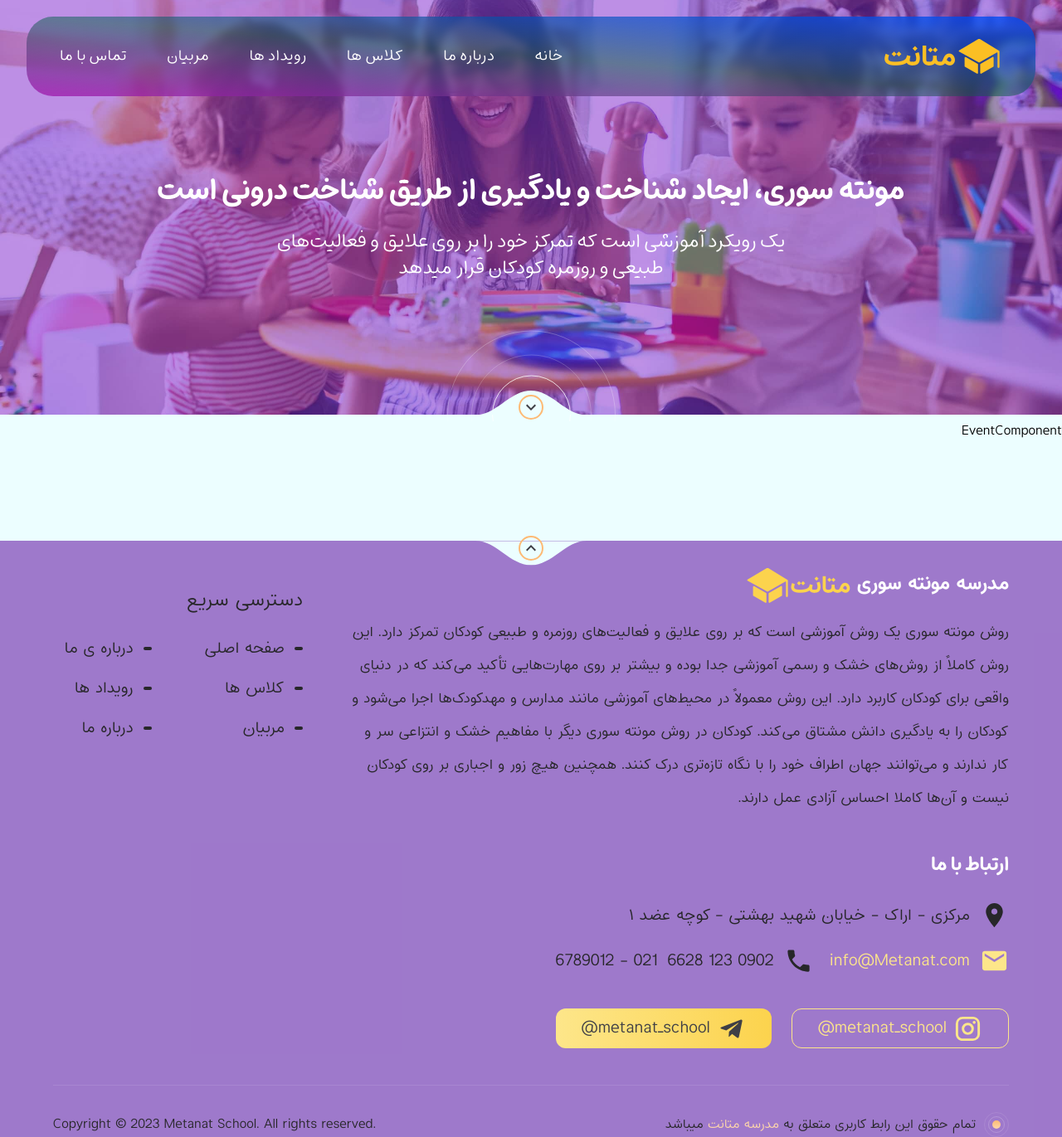
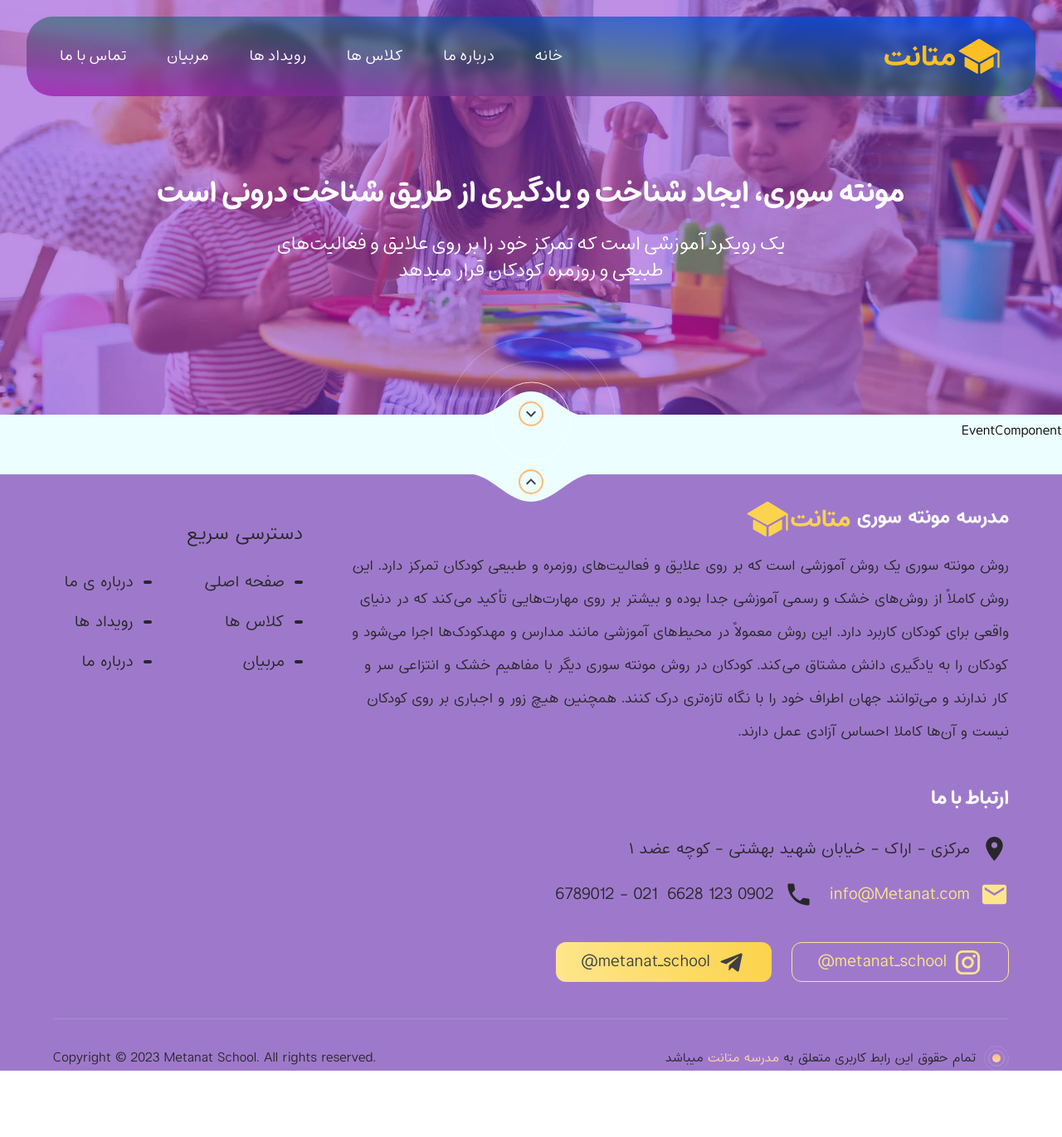
Before and after one commit to theotherali/metanatSchool, a React (Create React App) app: page /events in a window 1280 px wide. Shown: the whole page at 83% size. After the commit the page ends 1291 px from the top, so only its background shows below. Built offline with nearby package versions, Linux system fonts and the light colour scheme.

Commit message:
fix slider Header bug

```diff
--- a/src/components/contactUs/ContactUsComponent.js
+++ b/src/components/contactUs/ContactUsComponent.js
@@ -3,7 +3,7 @@ import React from 'react'
 function ContactUsComponent() {
   return (
     <div className="container">
-    <div className="flex-center text-zinc-700 flex-col my-10">
+    <div className="flex-center text-zinc-700 flex-col mt-10 mb-28">
       <h3 className="mb-3 xs:mb-8 lg:mb-10text-2xl lg:text-4xl font-MikhakWoff2one font-bold">
         در تماس باشیم
       </h3>
--- a/src/components/footer/Footer.js
+++ b/src/components/footer/Footer.js
@@ -10,13 +10,13 @@ import { Link } from "react-router-dom";
 
 function Footer() {
   return (
-    <footer className="relative bg-purple-800/60 mt-30">
+    <footer className="relative bg-purple-800/60 mt-10">
       <svg
         id="curve"
         viewBox="0 0 100 22"
         fill="#ecfeff"
         xmlns="http://www.w3.org/2000/svg"
-        className="absolute top-0 right-0 left-0 mx-auto hidden md:inline-block w-[134px] rotate-180"
+        className="absolute -top-[1px] right-0 left-0 mx-auto hidden md:inline-block w-[154px] rotate-180"
       >
         <path d="M50 0C69 0 81 22 100 22L0 22C18.75 22 31 0 50 0Z"></path>
       </svg>
--- a/src/components/slider/SlickSlider.js
+++ b/src/components/slider/SlickSlider.js
@@ -12,21 +12,28 @@ function SlickSlider() {
     dots: false,
     infinite: true,
     speed: 900,
+    autoplay: true,
+    autoplaySpeed: 4000,
     slidesToShow: 1,
     slidesToScroll: 1,
   };
 
   return (
+    <div className="relative">
     <Slider {...settings}>
       {sliderImages.map((img) => (
-        <div key={img.id} className="relative">
+        <div key={img.id} className="relative mt-16 md:mt-0">
           <div className="bg-purple-700/50 absolute w-full h-full"></div>
           <img
             src={img.src}
             alt="picHesder"
             className="h-60 xs:h-[400px] md:h-[500px] object-cover w-full"
           />
-          <div className="flex-center absolute top-8 xs:top-16 md:top-[40%] w-full">
+
+        </div>
+      ))}
+    </Slider>
+    <div className="flex-center absolute top-8 xs:top-16 md:top-[40%] w-full">
             <div className="font-MikhakWoff2one w-4/5 text-center text-white font-bold">
               <h2 className="text-xl/relaxed xs:text-2xl/relaxed sm:text-4xl/relaxed">
                 مونته‌ سوری، ایجاد شناخت و یادگیری از طریق شناخت درونی است
@@ -49,7 +56,7 @@ function SlickSlider() {
             viewBox="0 0 100 22"
             fill="#ecfeff"
             xmlns="http://www.w3.org/2000/svg"
-            className="absolute bottom-0 right-0 left-0 mx-auto hidden md:inline-block w-[134px] text-cyan-50"
+            className="absolute bottom-[7px] right-0 left-0 mx-auto hidden md:inline-block w-[134px] text-cyan-50"
           >
             <path d="M50 0C69 0 81 22 100 22L0 22C18.75 22 31 0 50 0Z"></path>
           </svg>
@@ -59,9 +66,7 @@ function SlickSlider() {
         >
           <KeyboardArrowDownIcon className="w-5 h-5 text-zinc-700" />
         </div>
-        </div>
-      ))}
-    </Slider>
+    </div>
   );
 }
 
--- a/src/components/slider/SlickSliderHome.js
+++ b/src/components/slider/SlickSliderHome.js
@@ -1,7 +1,7 @@
 import React, { useState } from "react";
 import Slider from "react-slick";
 import { sliderImg } from "../../datas";
-import KeyboardArrowDownIcon from '@mui/icons-material/KeyboardArrowDown';
+import KeyboardArrowDownIcon from "@mui/icons-material/KeyboardArrowDown";
 import "slick-carousel/slick/slick.css";
 import "slick-carousel/slick/slick-theme.css";
 
@@ -12,28 +12,35 @@ function SlickSliderHome() {
     dots: false,
     infinite: true,
     speed: 900,
+    autoplay: true,
+    autoplaySpeed: 4000,
     slidesToShow: 1,
     slidesToScroll: 1,
   };
 
   return (
+    <div className="relative">
       <Slider className="" {...settings}>
         {sliderImages.map((img) => (
-        <div key={img.id} className="relative">
+          <div key={img.id} className="mt-16 relative md:mt-0">
             <div className="bg-purple-700/50 absolute w-full h-full"></div>
             <img
               src={img.src}
               alt="picHesder"
               className="h-60 xs:h-[400px] md:h-[750px] object-cover w-full"
             />
+          </div>
+        ))}
+      </Slider>
+
       <div className="flex-center absolute top-8 xs:top-16 md:top-[40%] w-full">
         <div className="font-MikhakWoff2one w-4/5 text-center text-white font-bold">
           <h2 className="text-xl/relaxed xs:text-2xl/relaxed sm:text-4xl/relaxed lg:text-5xl/tight xl:text-6xl/tight ">
             مونته‌ سوری، ایجاد شناخت و یادگیری از طریق شناخت درونی است
           </h2>
           <p className="font-normal xs:text-lg md:text-xl/8 lg:text-2xl/10 mt-8 xs:mt-14 mx-auto w-72 xs:w-80 sm:w-[450px] md:w-[600px] lg:w-[650px]">
-                یک رویکرد آموزشی است که تمرکز خود را بر روی علایق و فعالیت‌های
-                طبیعی و روزمره کودکان قرار میدهد
+            یک رویکرد آموزشی است که تمرکز خود را بر روی علایق و فعالیت‌های طبیعی
+            و روزمره کودکان قرار میدهد
           </p>
         </div>
       </div>
@@ -49,19 +56,15 @@ function SlickSliderHome() {
         viewBox="0 0 100 22"
         fill="#ecfeff"
         xmlns="http://www.w3.org/2000/svg"
-            className="absolute bottom-0 right-0 left-0 mx-auto hidden md:inline-block w-[134px] text-cyan-50"
+        className="absolute bottom-[7px] right-0 left-0 mx-auto hidden md:inline-block w-[134px] text-cyan-50"
       >
         <path d="M50 0C69 0 81 22 100 22L0 22C18.75 22 31 0 50 0Z"></path>
       </svg>
 
-          <div
-          className="absolute bottom-0 right-0 left-0 mx-auto translate-y-[6px] hidden md:flex-center w-[30px] h-[30px] border-2 border-orange-300 rounded-full"
-        >
+      <div className="absolute bottom-0 right-0 left-0 mx-auto translate-y-[6px] hidden md:flex-center w-[30px] h-[30px] border-2 border-orange-300 rounded-full">
         <KeyboardArrowDownIcon className="w-5 h-5 text-zinc-700" />
       </div>
     </div>
-      ))}
-    </Slider>
   );
 }
 
--- a/src/components/teachers/TeachersComponent.js
+++ b/src/components/teachers/TeachersComponent.js
@@ -7,7 +7,7 @@ function TeachersComponent() {
     const settings = {
       dots: false,
       infinite: true,
-      autoplay: false,
+      autoplay: true,
       autoplaySpeed: 2000,
       responsive: [
         {
--- a/src/components/topbar/Topbar.jsx
+++ b/src/components/topbar/Topbar.jsx
@@ -15,7 +15,7 @@ function Topbar() {
 // from-fuchsia-700/80 via-emerald-800/50 to-lightishBlue-600/80
   return (
     <>
-      <header className="fixed top-5 right-0 left-0 z-50 hidden md:flex justify-between items-center w-[98%] lg:w-[95%] h-24 px-10 py-5 mx-auto rounded-4xl bg-gradient-to-tr from-fuchsia-700/80 via-emerald-800/50 to-lightishBlue-600/80 backdrop-blur-[4px]">
+      <header className="fixed hidden md:flex top-5 right-0 left-0 z-50 justify-between items-center w-[98%] lg:w-[95%] h-24 px-10 py-5 mx-auto rounded-4xl bg-gradient-to-tr from-fuchsia-700/80 via-emerald-800/50 to-lightishBlue-600/80 backdrop-blur-[4px]">
         <Link to={"/"} className="flex-center text-amber-400">
           <IoIosSchool className="w-14 h-14" />
           <span className="font-EstedadBold text-4xl">متانت</span>
@@ -45,7 +45,7 @@ function Topbar() {
 
       {/* Mobile Header */}
 
-      <div className="flex md:hidden items-center justify-between h-16 px-4 bg-gradient-to-tr from-lightishBlue-600/70 via-emerald-800/50 to-fuchsia-700/70">
+      <div className="flex md:hidden fixed w-full z-10 items-center justify-between h-16 px-4 bg-gradient-to-tr from-lightishBlue-600 via-emerald-800 to-fuchsia-700">
         <div className="nav-icon">
           <MenuIcon
             onClick={navOpenHandler}
```
Also changed, not shown: src/components/classes/ClassesComponent.js (+24 -12 lines). Lines whose indentation alone changed are shown as unchanged.
